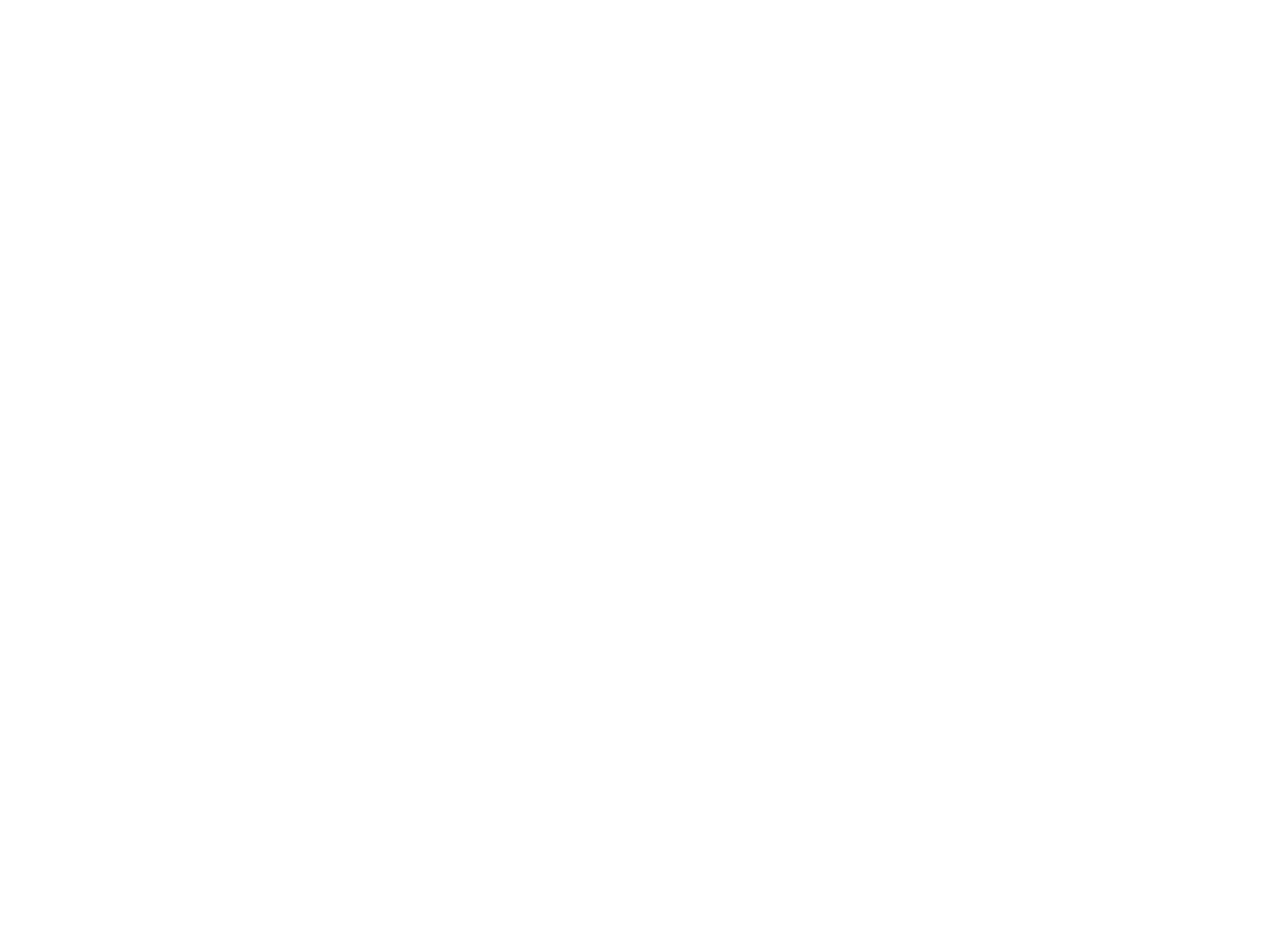
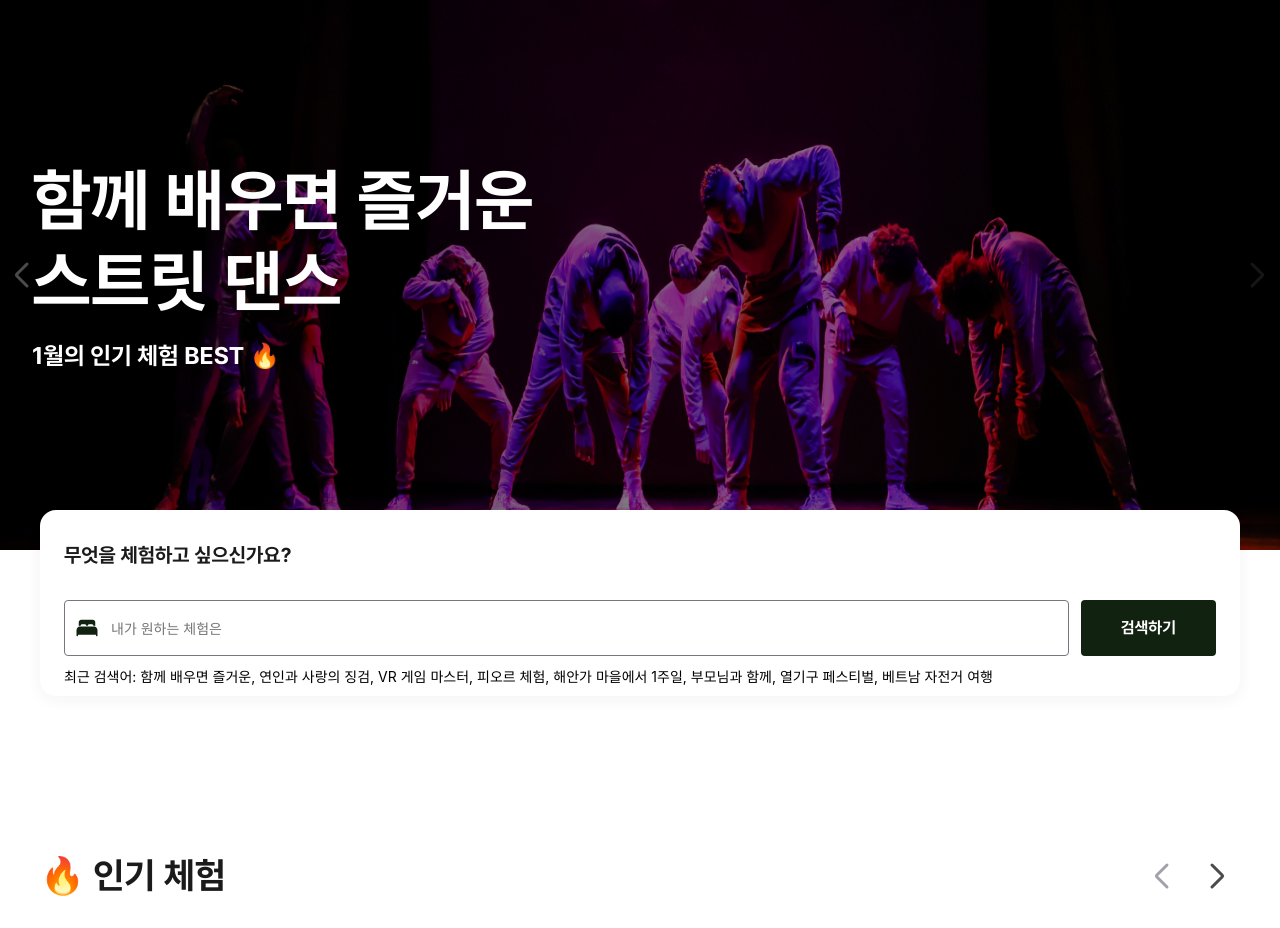
Before and after one commit to TripTripNow/TodayTrip, a Next.js app: page / in a window 1280 px wide. Shown: the top 928 px of the page. Before the commit the page ends 800 px from the top, so only its background shows below. Built offline with nearby package versions, Linux system fonts and the light colour scheme.

Commit message:
Feat: 메인페이지 구현 #10

```diff
--- /dev/null
+++ b/src/components/Home/Home.module.css
@@ -0,0 +1,40 @@
+@values tablet, mobile from '@/styles/breakpoints.css';
+
+.main {
+  position: relative;
+  display: flex;
+  flex-direction: column;
+  justify-content: center;
+}
+
+.container {
+  width: 120rem;
+
+  margin: 0 auto;
+  @media tablet {
+    width: max(69.6rem, calc(100% - 2.4rem));
+  }
+
+  @media mobile {
+    width: max(34.3rem, calc(100% - 1.6rem));
+  }
+}
+
+.emptyImgWrapper {
+  display: flex;
+  flex-direction: column;
+  align-items: center;
+  margin: 20rem auto 0;
+  width: 26.8rem;
+  height: 29.4rem;
+  flex-shrink: 0;
+}
+
+.emptyImgWrapper > p {
+  margin-top: 5.5rem;
+  color: var(--gray79);
+  font-size: 2.4rem;
+  font-style: normal;
+  font-weight: 500;
+  line-height: normal;
+}
--- /dev/null
+++ b/src/components/Home/Home.tsx
@@ -0,0 +1,285 @@
+import { ChangeEvent, FormEvent, useEffect, useState } from 'react';
+
+import PopularExperience from '@/components/Home/PopularExperience/PopularExperience';
+import Searchbar from './Searchbar/Searchbar';
+import AllExperience from '@/components/Home/AllExperience/AllExperience';
+import Carousel from '@/components/Home/Carousel/Carousel';
+
+import card1 from '#/images/carousel1.png';
+import card2 from '#/images/carousel2.png';
+import card3 from '#/images/carousel3.png';
+import NoResult from '#/icons/icon-no-result.svg';
+import styles from './Home.module.css';
+import { CardProps } from '@/components/Home/Card/Card';
+import { localStorageGetItem } from '@/utils/localStorage';
+import useDeviceType from '@/hooks/common/useDeviceType';
+
+/** MOCK_DATA입니다! */
+const MOCK_DATA: CardProps['item'][] = [
+  {
+    id: 1,
+    userId: 0,
+    title: '함께 배우면 즐거운 스트릿 댄스',
+    description: 'ㅁㄴㅇ',
+    category: '투어',
+    price: 1,
+    bannerImageUrl: card1.src,
+    rating: 5,
+    reviewCount: 793,
+  },
+  {
+    id: 2,
+    userId: 0,
+    title: '함께 배우면 즐거운 스트릿 댄스',
+    description: 'ㅁㄴㅇ',
+    category: '투어',
+    price: 2,
+    bannerImageUrl: card2.src,
+    rating: 5,
+    reviewCount: 793,
+  },
+  {
+    id: 3,
+    userId: 0,
+    title: '함께 배우면 즐거운 스트릿 댄스',
+    description: 'ㅁㄴㅇ',
+    category: '투어',
+    price: 3,
+    bannerImageUrl: card3.src,
+    rating: 5,
+    reviewCount: 793,
+  },
+  {
+    id: 4,
+    userId: 0,
+    title: '함께 배우면 즐거운 스트릿 댄스',
+    description: 'ㅁㄴㅇ',
+    category: '투어',
+    price: 4,
+    bannerImageUrl: card1.src,
+    rating: 5,
+    reviewCount: 793,
+  },
+  {
+    id: 5,
+    userId: 0,
+    title: '함께 배우면 즐거운 스트릿 댄스',
+    description: 'ㅁㄴㅇ',
+    category: '투어',
+    price: 5,
+    bannerImageUrl: card2.src,
+    rating: 5,
+    reviewCount: 793,
+  },
+  {
+    id: 6,
+    userId: 0,
+    title: '함께 배우면 즐거운 스트릿 댄스',
+    description: 'ㅁㄴㅇ',
+    category: '투어',
+    price: 6,
+    bannerImageUrl: card2.src,
+    rating: 5,
+    reviewCount: 793,
+  },
+  {
+    id: 7,
+    userId: 0,
+    title: '함께 배우면 즐거운 스트릿 댄스',
+    description: 'ㅁㄴㅇ',
+    category: '투어',
+    price: 7,
+    bannerImageUrl: card2.src,
+    rating: 5,
+    reviewCount: 793,
+  },
+  {
+    id: 8,
+    userId: 0,
+    title: '함께 배우면 즐거운 스트릿 댄스',
+    description: 'ㅁㄴㅇ',
+    category: '투어',
+    price: 8,
+    bannerImageUrl: card2.src,
+    rating: 5,
+    reviewCount: 793,
+  },
+  {
+    id: 9,
+    userId: 0,
+    title: '함께 배우면 즐거운 스트릿 댄스',
+    description: 'ㅁㄴㅇ',
+    category: '투어',
+    price: 9,
+    bannerImageUrl: card2.src,
+    rating: 5,
+    reviewCount: 793,
+  },
+  {
+    id: 10,
+    userId: 0,
+    title: '함께 배우면 즐거운 스트릿 댄스',
+    description: 'ㅁㄴㅇ',
+    category: '투어',
+    price: 10,
+    bannerImageUrl: card2.src,
+    rating: 5,
+    reviewCount: 793,
+  },
+  {
+    id: 11,
+    userId: 0,
+    title: '함께 배우면 즐거운 스트릿 댄스',
+    description: 'ㅁㄴㅇ',
+    category: '투어',
+    price: 11,
+    bannerImageUrl: card2.src,
+    rating: 5,
+    reviewCount: 793,
+  },
+  {
+    id: 12,
+    userId: 0,
+    title: '함께 배우면 즐거운 스트릿 댄스',
+    description: 'ㅁㄴㅇ',
+    category: '투어',
+    price: 12,
+    bannerImageUrl: card2.src,
+    rating: 5,
+    reviewCount: 793,
+  },
+  {
+    id: 13,
+    userId: 0,
+    title: '함께 배우면 즐거운 스트릿 댄스',
+    description: 'ㅁㄴㅇ',
+    category: '투어',
+    price: 13,
+    bannerImageUrl: card2.src,
+    rating: 5,
+    reviewCount: 793,
+  },
+  {
+    id: 14,
+    userId: 0,
+    title: '함께 배우면 즐거운 스트릿 댄스',
+    description: 'ㅁㄴㅇ',
+    category: '투어',
+    price: 14,
+    bannerImageUrl: card2.src,
+    rating: 5,
+    reviewCount: 793,
+  },
+];
+
+function Main() {
+  const [searchResult, setSearchResult] = useState('');
+  const [searchText, setSearchText] = useState('');
+  const handleSearchSubmit = (e: FormEvent<HTMLFormElement>) => {
+    e.preventDefault();
+    setSearchResult(searchText);
+  };
+  const [sortByPrice, setSortByPrice] = useState('lowPriceOrder');
+
+  const handleSearchText = (e: ChangeEvent<HTMLInputElement>) => {
+    setSearchText(e.target.value);
+  };
+
+  const [allCards, setAllCards] = useState([...MOCK_DATA, ...MOCK_DATA, ...MOCK_DATA, ...MOCK_DATA, ...MOCK_DATA]);
+
+  const [page, setPage] = useState(1);
+  let allPages = 1;
+  const deviceType = useDeviceType();
+
+  const handlePageNumber = (num: number) => {
+    if (num < 1 || num > allPages) return;
+    setPage(num);
+  };
+
+  /** TODO
+   * @description 이 함수는 원래 fetch하는 logic이 들어가는 함수입니다. api 연결시 변경되어야 할 내용입니다.
+   */
+  const handleSortByPrice = (e: ChangeEvent<HTMLSelectElement>) => {
+    const newSortByPrice = e.target.value;
+    if (sortByPrice === newSortByPrice) return;
+    setSortByPrice(newSortByPrice);
+
+    const sortedCards =
+      newSortByPrice === 'lowPriceOrder'
+        ? [...allCards].sort((a, b) => a.price - b.price)
+        : [...allCards].sort((a, b) => b.price - a.price);
+
+    setAllCards(sortedCards);
+    setPage(1);
+  };
+
+  let showCards: CardProps['item'][] = [];
+  const searchedCards = allCards.filter((card) => card.title.includes(searchResult));
+  switch (deviceType) {
+    case 'pc':
+      showCards = searchedCards.slice((page - 1) * 8, page * 8);
+      allPages = Math.ceil(searchedCards.length / 8);
+      break;
+    case 'tablet':
+      showCards = searchedCards.slice((page - 1) * 9, page * 9);
+      allPages = Math.ceil(searchedCards.length / 9);
+      break;
+    case 'mobile':
+      showCards = searchedCards.slice((page - 1) * 4, page * 4);
+      allPages = Math.ceil(searchedCards.length / 4);
+      break;
+    default:
+      showCards = [];
+      break;
+  }
+
+  const handleRecentText = () => {
+    const storedText = localStorageGetItem('recentText');
+    if (storedText) setRecentText(storedText.split(','));
+    else setRecentText([]);
+  };
+
+  const [recentText, setRecentText] = useState<string[]>([]);
+
+  useEffect(() => {
+    if (page === 1) handlePageNumber(1);
+    handleRecentText();
+  }, [sortByPrice, page]);
+
+  console.log(allCards.length);
+  return (
+    <main className={styles.main}>
+      <Carousel />
+      <div className={styles.container}>
+        <Searchbar
+          handleSearchSubmit={handleSearchSubmit}
+          handleSearchText={handleSearchText}
+          searchText={searchText}
+          recentText={recentText}
+        />
+        {!searchResult && <PopularExperience deviceType={deviceType} />}
+
+        {showCards.length > 0 ? (
+          <AllExperience
+            searchResult={searchResult}
+            handleSortByPrice={handleSortByPrice}
+            showCards={showCards}
+            totalCardsNum={allCards.length}
+            handlePageNumber={handlePageNumber}
+            allPages={allPages}
+            page={page}
+          />
+        ) : (
+          <div>
+            <div className={styles.emptyImgWrapper}>
+              <NoResult />
+              <p>검색 결과가 없습니다.</p>
+            </div>
+          </div>
+        )}
+      </div>
+    </main>
+  );
+}
+
+export default Main;
--- a/src/pages/index.tsx
+++ b/src/pages/index.tsx
@@ -1,5 +1,16 @@
+import Main from '@/components/Home/Home';
+import { localStorageSetItem } from '@/utils/localStorage';
+
 function Home() {
-  return <main></main>;
+  localStorageSetItem(
+    'recentText',
+    ' 함께 배우면 즐거운, 연인과 사랑의 징검, VR 게임 마스터, 피오르 체험, 해안가 마을에서 1주일, 부모님과 함께, 열기구 페스티벌, 베트남 자전거 여행',
+  );
+  return (
+    <main>
+      <Main />
+    </main>
+  );
 }
 
 export default Home;
```
